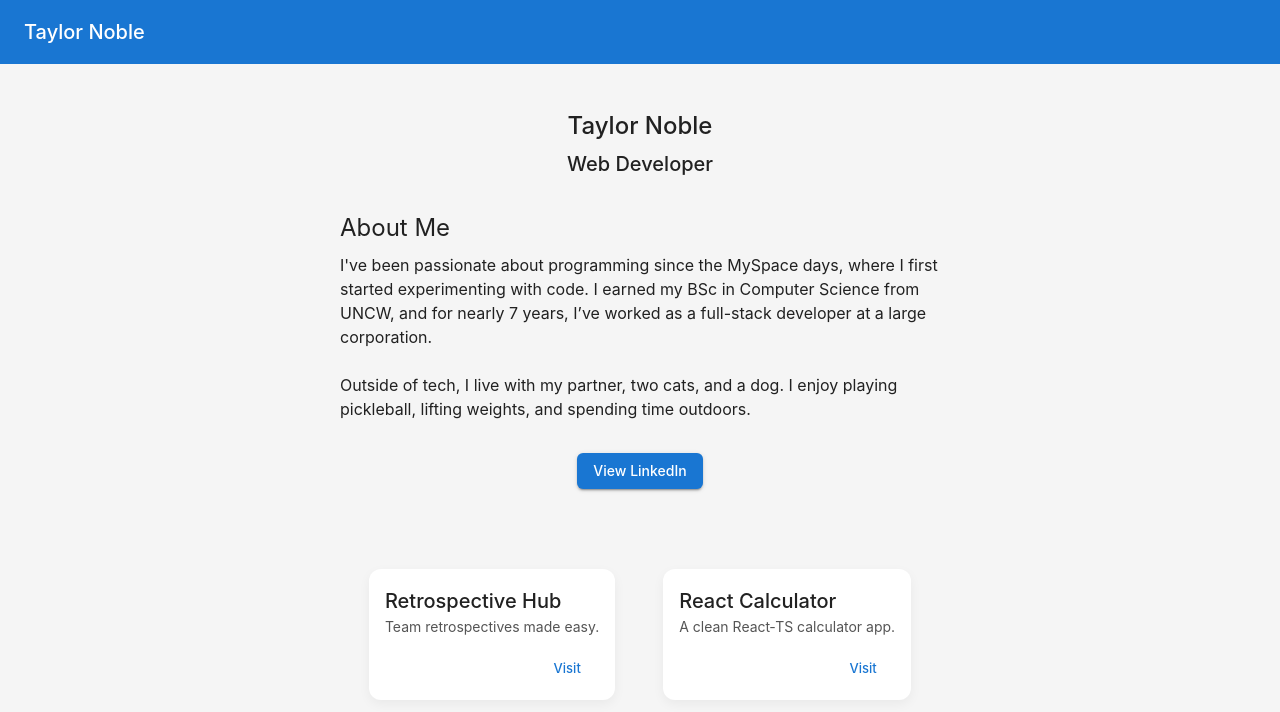
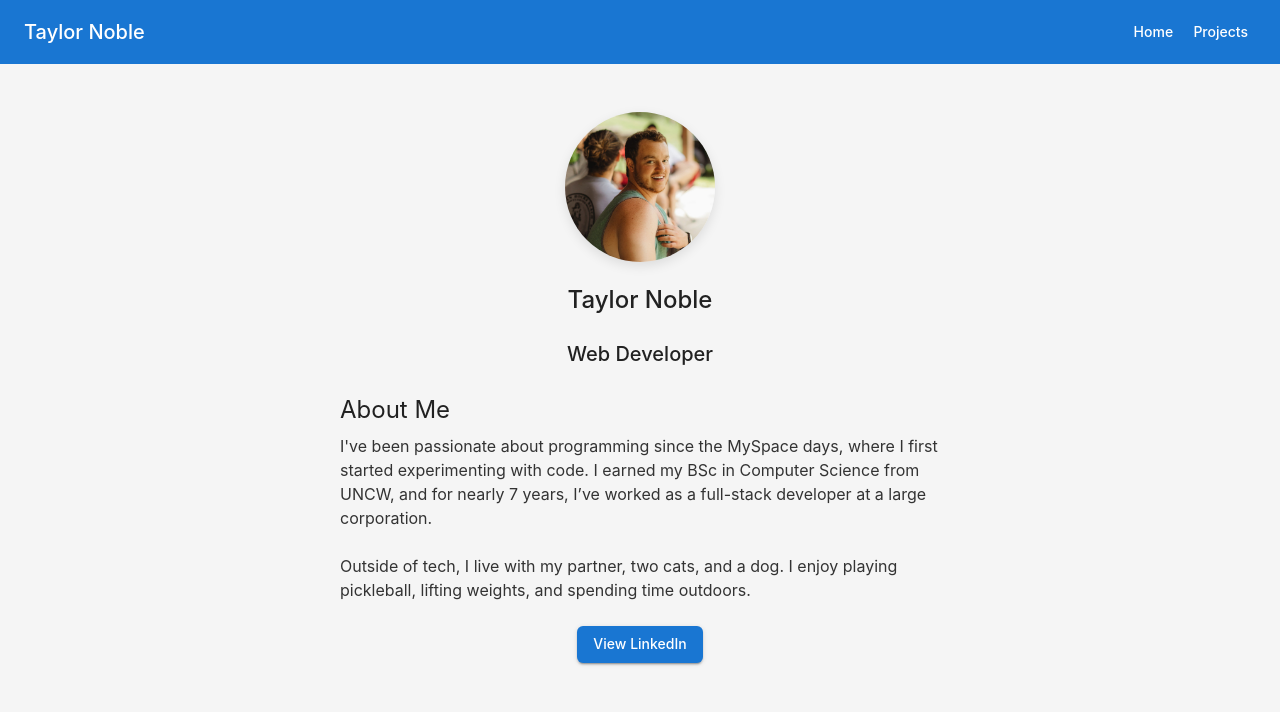
Before and after one commit to tln8679/tln8679.github.io, a React (Vite) app: page / in a window 1280 px wide. Shown: the top 712 px of the page. Built offline with nearby package versions, Linux system fonts and the light colour scheme.

Commit message:
split pages and add image

```diff
--- a/package.json
+++ b/package.json
@@ -15,7 +15,8 @@
     "@mui/icons-material": "^5.0.0",
     "@mui/material": "^5.0.0",
     "react": "^19.1.0",
-    "react-dom": "^19.1.0"
+    "react-dom": "^19.1.0",
+    "react-router-dom": "^7.6.3"
   },
   "devDependencies": {
     "@eslint/js": "^9.30.1",
--- a/src/App.tsx
+++ b/src/App.tsx
@@ -1,24 +1,23 @@
+import { BrowserRouter as Router, Routes, Route } from "react-router-dom";
+import { ThemeProvider, CssBaseline } from "@mui/material";
+import theme from "./theme";
+
 import NavBar from "./components/NavBar";
 import Home from "./pages/Home/Home";
 import Projects from "./pages/Projects";
 
-import { ThemeProvider, CssBaseline } from "@mui/material";
-import theme from "./theme";
-
 function App() {
   return (
-    <>
-      <ThemeProvider theme={theme}>
-        <CssBaseline />
+    <ThemeProvider theme={theme}>
+      <CssBaseline />
+      <Router>
         <NavBar />
-        <main id="home">
-          <Home />
-        </main>
-        <main id="projects">
-          <Projects />
-        </main>
-      </ThemeProvider>
-    </>
+        <Routes>
+          <Route path="/" element={<Home />} />
+          <Route path="/projects" element={<Projects />} />
+        </Routes>
+      </Router>
+    </ThemeProvider>
   );
 }
 
--- a/src/components/NavBar.tsx
+++ b/src/components/NavBar.tsx
@@ -1,4 +1,5 @@
-import { AppBar, Toolbar, Typography } from '@mui/material';
+import { AppBar, Toolbar, Typography, Button } from "@mui/material";
+import { Link } from "react-router-dom";
 
 export default function NavBar() {
   return (
@@ -7,9 +8,12 @@ export default function NavBar() {
         <Typography variant="h6" sx={{ flexGrow: 1 }}>
           Taylor Noble
         </Typography>
-        {/* Not needed right now */}
-        {/* <Button color="inherit" href="#home">Home</Button>
-        <Button color="inherit" href="#projects">Projects</Button> */}
+        <Button color="inherit" component={Link} to="/">
+          Home
+        </Button>
+        <Button color="inherit" component={Link} to="/projects">
+          Projects
+        </Button>
       </Toolbar>
     </AppBar>
   );
--- a/src/pages/Home/Home.css
+++ b/src/pages/Home/Home.css
@@ -1,30 +1,46 @@
+.profile-avatar {
+  animation: fadeInScale 0.6s ease-out;
+  box-shadow: 0 4px 12px rgba(0, 0, 0, 0.1);
+}
+
 .about-box {
-  margin-top: 2rem;
   max-width: 600px;
-  margin-left: auto;
-  margin-right: auto;
   text-align: left;
-  animation: fadeIn 0.5s ease-in;
 }
 
 .about-text {
-  font-size: 1.1rem;
   line-height: 1.6;
+  font-size: 1rem;
+  color: #333;
 }
 
 .linkedin-button {
-  margin-top: 2rem;
-  animation: fadeIn 0.5s ease-in;
+  margin-top: 1.5rem;
 }
 
-@keyframes fadeIn {
+.fade-slide {
+  animation: fadeInUp 0.6s ease-out both;
+}
+
+/* Animations */
+@keyframes fadeInUp {
   from {
     opacity: 0;
     transform: translateY(20px);
   }
-
   to {
     opacity: 1;
     transform: translateY(0);
   }
 }
+
+@keyframes fadeInScale {
+  from {
+    opacity: 0;
+    transform: scale(0.9);
+  }
+  to {
+    opacity: 1;
+    transform: scale(1);
+  }
+}
--- a/src/pages/Home/Home.tsx
+++ b/src/pages/Home/Home.tsx
@@ -1,18 +1,28 @@
-import { Container, Typography, Button, Box } from '@mui/material';
+import { Container, Typography, Button, Box, Avatar, Stack } from '@mui/material';
 import './Home.css';
 
 export default function Home() {
   return (
     <Container sx={{ mt: 4, textAlign: 'center' }}>
-      <Typography variant="h3" gutterBottom>
+      <Stack spacing={3} alignItems="center">
+        {/* Profile Photo */}
+        <Avatar
+          alt="Taylor Noble"
+          src="/me.jpg"
+          sx={{ width: 150, height: 150 }}
+          className="profile-avatar"
+        />
+
+        <Typography variant="h3" className="fade-slide">
           Taylor Noble
         </Typography>
-      <Typography variant="h6" gutterBottom>
+
+        <Typography variant="h6" className="fade-slide" sx={{ animationDelay: '0.1s' }}>
           Web Developer
         </Typography>
 
         {/* About Me Section */}
-      <Box className="about-box">
+        <Box className="about-box fade-slide" sx={{ animationDelay: '0.2s' }}>
           <Typography variant="h5" gutterBottom>
             About Me
           </Typography>
@@ -24,7 +34,7 @@ export default function Home() {
         </Box>
 
         {/* LinkedIn Button */}
-      <Box className="linkedin-button">
+        <Box className="linkedin-button fade-slide" sx={{ animationDelay: '0.3s' }}>
           <Button
             variant="contained"
             href="https://www.linkedin.com/in/mrtaylornoble/"
@@ -33,6 +43,7 @@ export default function Home() {
             View LinkedIn
           </Button>
         </Box>
+      </Stack>
     </Container>
   );
 }
```
Also changed, not shown: public/me.jpg (added), 1 other file (tests, documents, lock files or other folders). Lines whose indentation alone changed are shown as unchanged.
